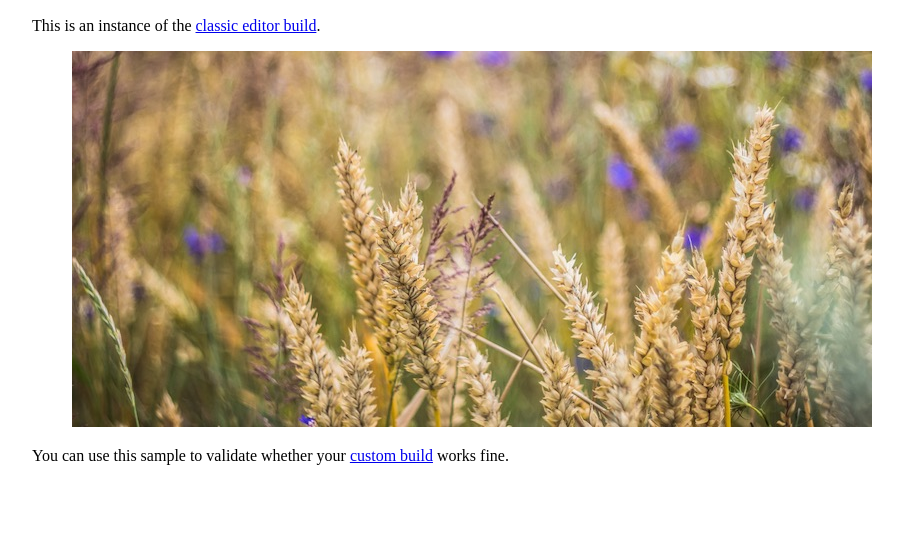
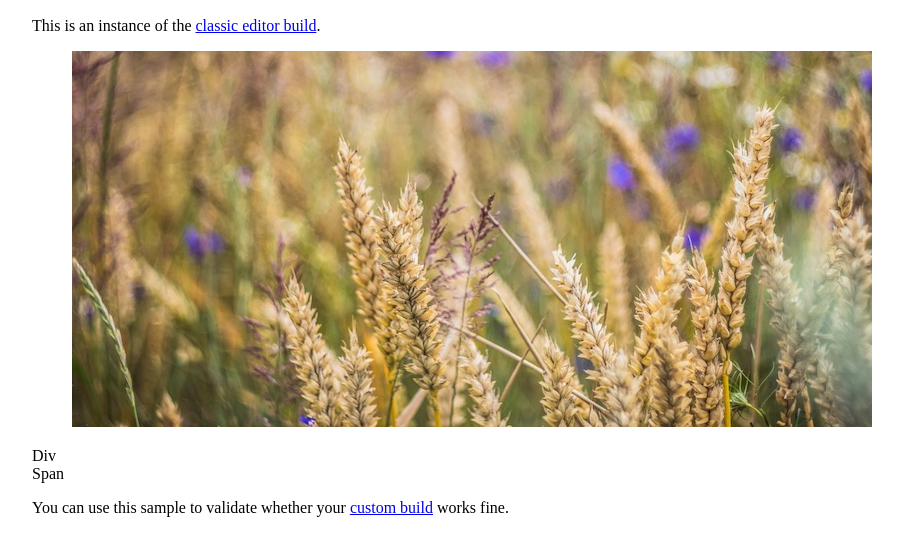
Before and after one commit to rendiriz/rendikit-ckeditor5-build-full, a website: page sample/index.html in a window 1280 px wide. Shown: the part 110-666 px from the top of the page, without its empty margins (208-1111 px from the left). Drawn offline with Linux system fonts and the light colour scheme.

Commit message:
feat: source editing & general html support

```diff
--- a/package.json
+++ b/package.json
@@ -39,6 +39,7 @@
     "@ckeditor/ckeditor5-essentials": "^29.2.0",
     "@ckeditor/ckeditor5-font": "^29.2.0",
     "@ckeditor/ckeditor5-heading": "^29.2.0",
+    "@ckeditor/ckeditor5-html-support": "^29.2.0",
     "@ckeditor/ckeditor5-image": "^29.2.0",
     "@ckeditor/ckeditor5-indent": "^29.2.0",
     "@ckeditor/ckeditor5-link": "^29.2.0",
@@ -46,6 +47,7 @@
     "@ckeditor/ckeditor5-media-embed": "^29.2.0",
     "@ckeditor/ckeditor5-paragraph": "^29.2.0",
     "@ckeditor/ckeditor5-paste-from-office": "^29.2.0",
+    "@ckeditor/ckeditor5-source-editing": "^29.2.0",
     "@ckeditor/ckeditor5-table": "^29.2.0",
     "@ckeditor/ckeditor5-typing": "^29.2.0"
   },
--- a/sample/index.html
+++ b/sample/index.html
@@ -20,7 +20,8 @@
     <h2>Sample</h2>
 
     <p>This is an instance of the <a
-				 href="https://ckeditor.com/docs/ckeditor5/latest/builds/guides/overview.html#classic-editor">classic editor
+         href="https://ckeditor.com/docs/ckeditor5/latest/builds/guides/overview.html#classic-editor">classic
+        editor
         build</a>.</p>
 
     <figure class="image">
@@ -28,8 +29,12 @@
            alt="Autumn fields" />
     </figure>
 
+    <div>Div</div>
+    <span>Span</span>
+
     <p>You can use this sample to validate whether your <a
-				 href="https://ckeditor.com/docs/ckeditor5/latest/builds/guides/development/custom-builds.html">custom build</a>
+         href="https://ckeditor.com/docs/ckeditor5/latest/builds/guides/development/custom-builds.html">custom
+        build</a>
       works fine.</p>
   </div>
 
--- a/src/ckeditor.js
+++ b/src/ckeditor.js
@@ -40,6 +40,8 @@ import Superscript from '@ckeditor/ckeditor5-basic-styles/src/superscript';
 import Code from '@ckeditor/ckeditor5-basic-styles/src/code';
 import CodeBlock from '@ckeditor/ckeditor5-code-block/src/codeblock';
 import ImageResize from '@ckeditor/ckeditor5-image/src/imageresize';
+import SourceEditing from '@ckeditor/ckeditor5-source-editing/src/sourceediting';
+import GeneralHtmlSupport from '@ckeditor/ckeditor5-html-support/src/generalhtmlsupport';
 
 export default class RendikitEditor extends ClassicEditorBase {}
 
@@ -78,6 +80,8 @@ RendikitEditor.builtinPlugins = [
 	Code,
 	CodeBlock,
 	ImageResize,
+	SourceEditing,
+	GeneralHtmlSupport,
 ];
 
 // Editor configuration.
```
Also changed, not shown: 1 other file. Lines whose indentation alone changed are shown as unchanged.
